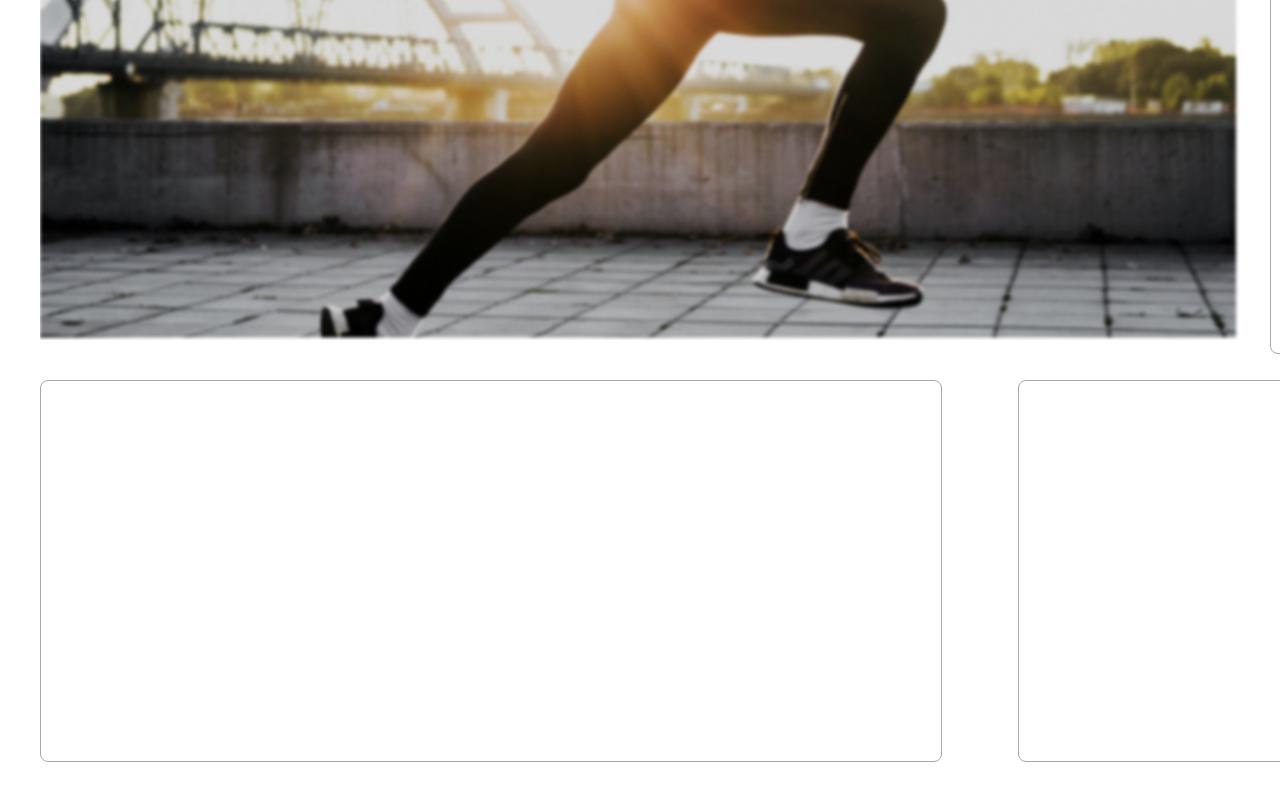
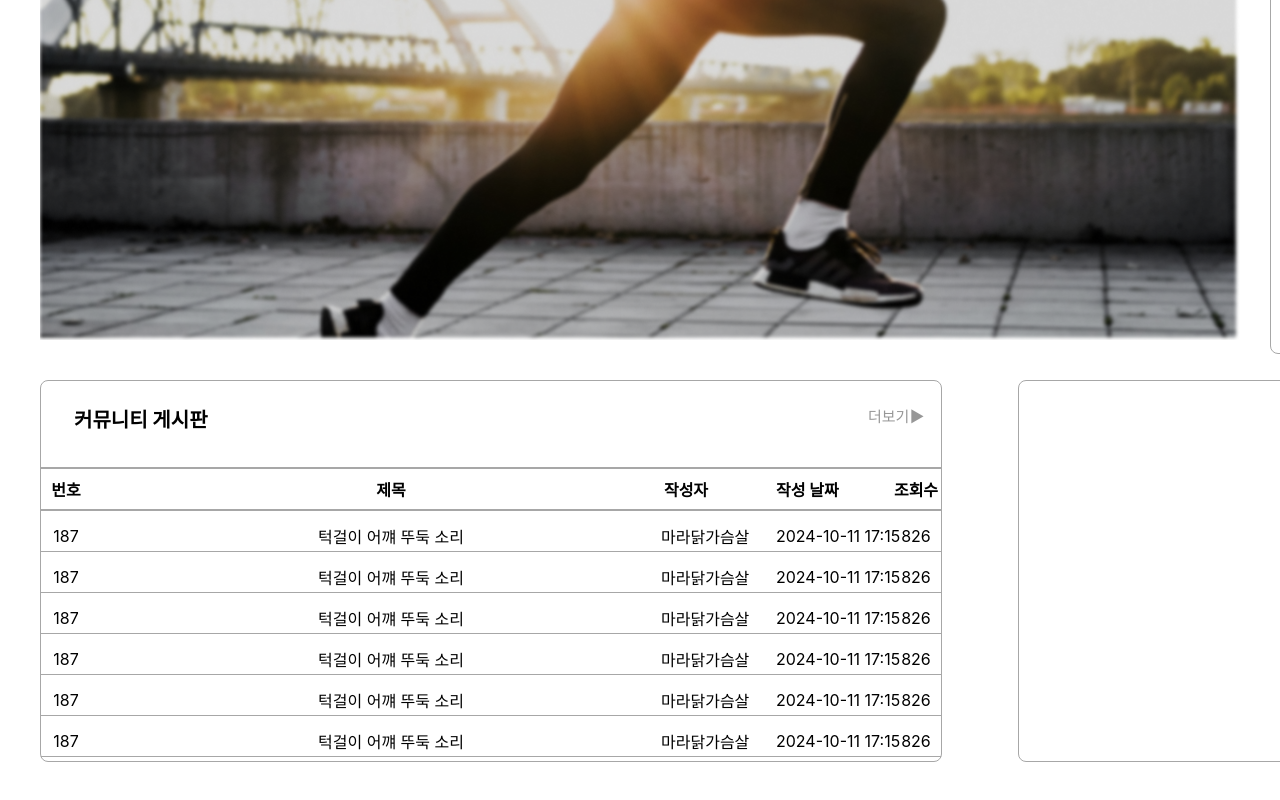
Before and after one commit to healthcareTeamProject/new-health-care-front, a React (Create React App) app: page /main in a window 1280 px wide. Shown: the part 545-1345 px from the top of the page. Built offline with nearby package versions, Linux system fonts and the light colour scheme.

Commit message:
Main 화면 컴포넌트 추가

```diff
--- a/src/components/Post/index.tsx
+++ b/src/components/Post/index.tsx
@@ -1,4 +1,6 @@
 import React from 'react';
+import { Board } from 'src/types';
+import './style.css'
 
 interface Post {
     id: number;
@@ -8,19 +10,42 @@ interface Post {
     views: number;
 };
 
-const posts: Post[] = [
-    { id: 187, title: '턱걸이 어꺠 뚜둑 소리', author: '마라닭가슴살', date: '2024-10-11 17:15', views: 826 },
-    { id: 187, title: '턱걸이 어꺠 뚜둑 소리', author: '마라닭가슴살', date: '2024-10-11 17:15', views: 826 },
-    { id: 187, title: '턱걸이 어꺠 뚜둑 소리', author: '마라닭가슴살', date: '2024-10-11 17:15', views: 826 },
-    { id: 187, title: '턱걸이 어꺠 뚜둑 소리', author: '마라닭가슴살', date: '2024-10-11 17:15', views: 826 },
-    { id: 187, title: '턱걸이 어꺠 뚜둑 소리', author: '마라닭가슴살', date: '2024-10-11 17:15', views: 826 },
-    { id: 187, title: '턱걸이 어꺠 뚜둑 소리', author: '마라닭가슴살', date: '2024-10-11 17:15', views: 826 },
+const posts: Board[] = [
+    { boardNumber: 187, boardTitle: '턱걸이 어꺠 뚜둑 소리', nickname: '마라닭가슴살', boardUploadDate: '2024-10-11 17:15', boardViewCount: 826 },
+    { boardNumber: 187, boardTitle: '턱걸이 어꺠 뚜둑 소리', nickname: '마라닭가슴살', boardUploadDate: '2024-10-11 17:15', boardViewCount: 826 },
+    { boardNumber: 187, boardTitle: '턱걸이 어꺠 뚜둑 소리', nickname: '마라닭가슴살', boardUploadDate: '2024-10-11 17:15', boardViewCount: 826 },
+    { boardNumber: 187, boardTitle: '턱걸이 어꺠 뚜둑 소리', nickname: '마라닭가슴살', boardUploadDate: '2024-10-11 17:15', boardViewCount: 826 },
+    { boardNumber: 187, boardTitle: '턱걸이 어꺠 뚜둑 소리', nickname: '마라닭가슴살', boardUploadDate: '2024-10-11 17:15', boardViewCount: 826 },
+    { boardNumber: 187, boardTitle: '턱걸이 어꺠 뚜둑 소리', nickname: '마라닭가슴살', boardUploadDate: '2024-10-11 17:15', boardViewCount: 826 },
 ];
+
+interface TableRowProps {
+    board: Board;
+}
+
+function TableRow({ board }: TableRowProps) {
+
+    return (
+        <div className='tr'>
+            <div className='td-number'>{board.boardNumber}</div>
+            <div className='td-title'>{board.boardTitle}</div>
+            <div className='td-author'>{board.nickname}</div>
+            <div className='td-date'>{board.boardUploadDate}</div>
+            <div className='td-views'>{board.boardViewCount}</div>
+        </div>
+    )
+}
 
 function CommunityBoard() {
     return (
-        <div className="community-board">
-            <h2>커뮤니티 게시판</h2>
+        <div id='community-board'>
+            <div className='board-head'>
+                <h2>커뮤니티 게시판</h2>
+                <button className='view-more'>
+                    더보기
+                    <span className="arrow">▶</span>
+                </button>
+            </div>
             <div className='table'>
                 <div className='th'>
                     <div className='td-number'>번호</div>
@@ -29,15 +54,7 @@ function CommunityBoard() {
                     <div className='td-date'>작성 날짜</div>
                     <div className='td-views'>조회수</div>
                 </div>
-                {posts.map((post, index) => (
-                    <div key={index}>
-                        <div>{post.id}</div>
-                        <div>{post.title}</div>
-                        <div>{post.author}</div>
-                        <div>{post.date}</div>
-                        <div>{post.views}</div>
-                    </div>
-                ))}
+                {posts.map((board, index) => <TableRow key={index} board={board} />)}
             </div>
         </div>
     );
--- a/src/components/Post/style.css
+++ b/src/components/Post/style.css
@@ -0,0 +1,96 @@
+#community-board {
+    width: 900px;
+    height: 380px;
+    border: 1px solid rgba(167, 167, 167, 1);
+    border-radius: 8px;
+}
+
+.board-head {
+    display: flex;
+    justify-content: space-between;
+}
+
+.board-head h2 {
+    width: 142px;
+    height: 29px;
+    font-size: 20px;
+    white-space: nowrap;
+    margin-top: 23px;
+    margin-left: 33px;
+    margin-bottom: 34px;
+}
+
+.view-more {
+    width: 60px;
+    height: 29px;
+    justify-content: space-between;
+    white-space: nowrap;
+    font-size: 15px;
+    background-color: white;
+    border: 0;
+    color: rgba(151, 151, 151, 1);
+    margin-top: 20px;
+    margin-right: 19px;
+    margin-bottom: 31px;
+}
+
+.arrow {
+    width: 5px;
+    height: 10px;
+}
+
+#community-board .th,
+#community-board .tr {
+    display: flex;
+    justify-content: space-between;
+    align-items: center;
+}
+
+#community-board .th {
+    width: 900px;
+    height: 40px;
+    display: flex;
+    align-items: center;
+    border-top: 2px solid rgba(167, 167, 167, 1);
+    border-bottom: 2px solid rgba(167, 167, 167, 1);
+    white-space: nowrap;
+    font-size: 16px;
+    font-weight: bold;
+    justify-content: space-between;
+}
+
+#community-board .tr {
+    width: 900px;
+    height: 30px;
+    margin-top: 10px;
+    white-space: nowrap;
+    border-bottom: 1px solid rgba(167, 167, 167, 1);
+}
+
+.td-number {
+    width: 90px;
+    text-align: center;
+}
+
+.td-title {
+    width: 300px;
+    margin-left: 30px;
+    text-align: left;
+}
+
+.td-author {
+    width: 150px;
+    text-align: center;
+}
+
+.td-date {
+    width: 150px;
+    margin-left: 45px;
+    text-align: center;
+}
+
+.td-views {
+    width: 90px;
+    margin-left: 45px;
+    text-align: center;
+}
--- a/src/views/Community/index.tsx
+++ b/src/views/Community/index.tsx
@@ -110,7 +110,6 @@ export default function Community() {
 
     return (
         <div id='cm-wrapper'>
-            <Topbar />
             <div className='top'>
                 <CategoryPopularTag />
                 <div>
--- a/src/views/Main/index.tsx
+++ b/src/views/Main/index.tsx
@@ -1,6 +1,7 @@
 import React from 'react'
 import './style.css'
 import TopBar from 'src/layouts/Topbar'
+import CommunityBoard from 'src/components/Post'
 
 export default function Main() {
     return (
@@ -58,7 +59,7 @@ export default function Main() {
                     </div>
                 </div>
                 <div className='main-under-detail-box'>
-                    <div className='main-community-latest-box'></div>
+                    <CommunityBoard />
                     <div className='main-user-detail-grap-box'></div>
                 </div>
             </div>
```
